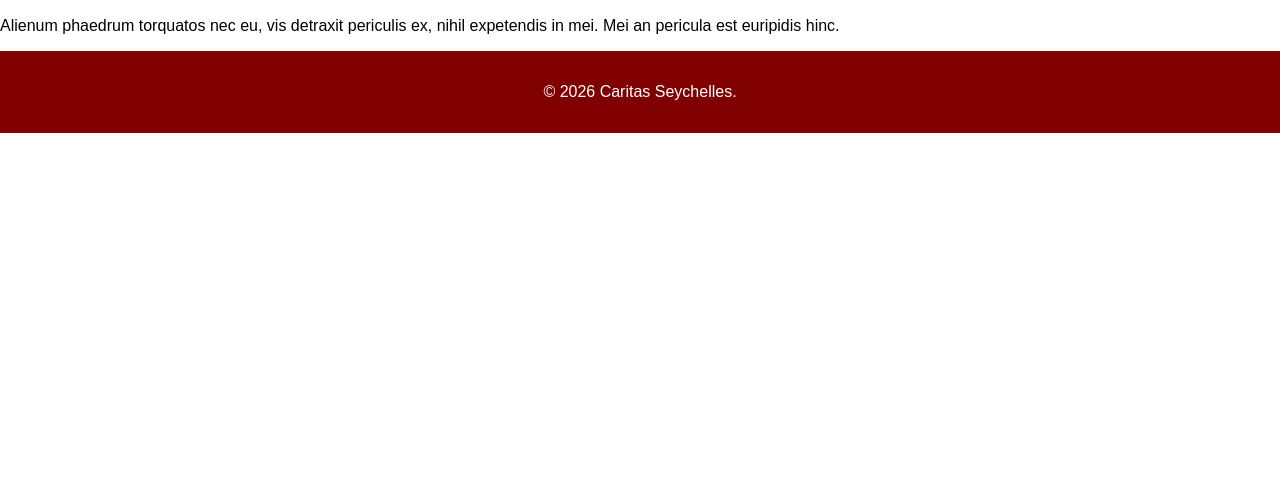
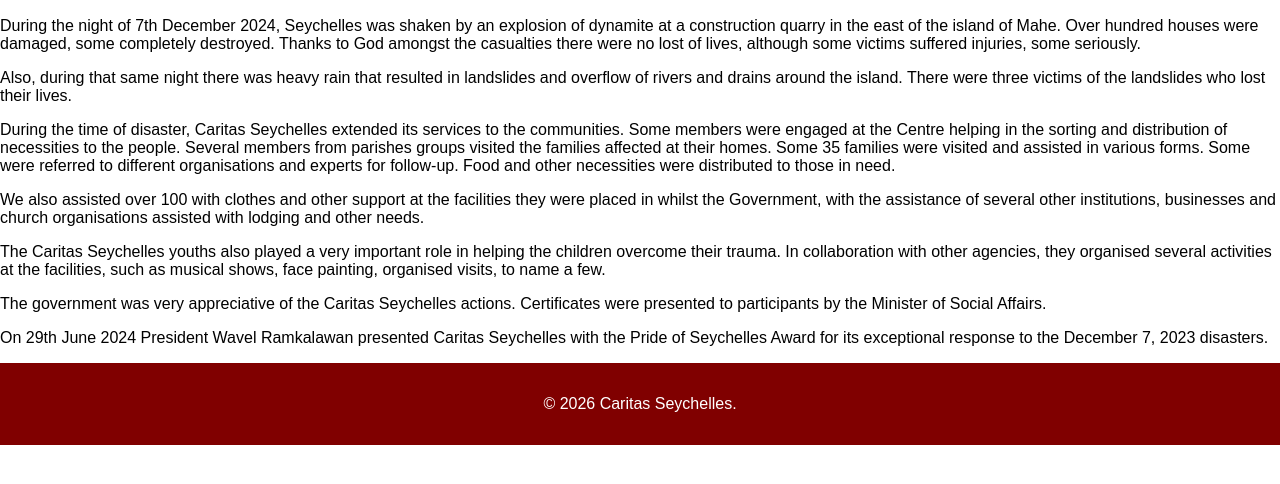
Before and after one commit to christsea/caritas-sez, an Eleventy site: page src/blog/post3.njk in a window 1280 px wide. Shown: the part 188-672 px from the top of the page. Built offline with nearby package versions, Linux system fonts and the light colour scheme; Eleventy itself is replaced by a stand-in of ours; files that its build step writes are made by us from their sources.

Commit message:
Test post with real stories

```diff
--- a/src/blog/post3.njk
+++ b/src/blog/post3.njk
@@ -2,9 +2,29 @@
 layout: layouts/base.njk
 title: "Award for Emergency"
 date: 2025-03-15
-excerpt: "A short summary of our award. Alienum phaedrum torquatos nec eu."
+excerpt: "During the night of 7th December 2024, Seychelles was shaken by an explosion of dynamite at a construction quarry in the east of the island of Mahe."
 tags: ["event", "recap"]
 ---
 
 <h2>{{ title }}</h2>
-<p>Alienum phaedrum torquatos nec eu, vis detraxit periculis ex, nihil expetendis in mei. Mei an pericula est euripidis hinc.</p>
+<p>
+  During the night of 7th December 2024, Seychelles was shaken by an explosion of dynamite at a construction quarry in the east of the island of Mahe.  Over hundred houses were damaged, some completely destroyed.  Thanks to God amongst the casualties there were no lost of lives, although some victims suffered injuries, some seriously.
+</p>
+<p>
+  Also, during that same night there was heavy rain that resulted in landslides and overflow of rivers and drains around the island.  There were three victims of the landslides who lost their lives.
+</p>
+<p>
+  During the time of disaster, Caritas Seychelles extended its services to the communities.  Some members were engaged at the Centre helping in the sorting and distribution of necessities to the people. Several members from parishes groups visited the families affected at their homes.  Some 35 families were visited and assisted in various forms.  Some were referred to different organisations and experts for follow-up.   Food and other necessities were distributed to those in need.
+</p>
+<p>
+  We also assisted over 100 with clothes and other support at the facilities they were placed in whilst the Government, with the assistance of several other institutions, businesses and church organisations assisted with lodging and other needs.
+</p>
+<p>
+  The Caritas Seychelles youths also played a very important role in helping the children overcome their trauma.  In collaboration with other agencies, they organised several activities at the facilities, such as musical shows, face painting, organised visits, to name a few.
+</p>
+<p>
+  The government was very appreciative of the Caritas Seychelles actions.  Certificates were presented to participants by the Minister of Social Affairs.
+</p>
+<p>
+  On 29th June 2024 President Wavel Ramkalawan presented Caritas Seychelles with the Pride of Seychelles Award for its exceptional response to the December 7, 2023 disasters.
+</p>
```
Also changed, not shown: src/index.njk (+6 -2 lines), 3 other files.
